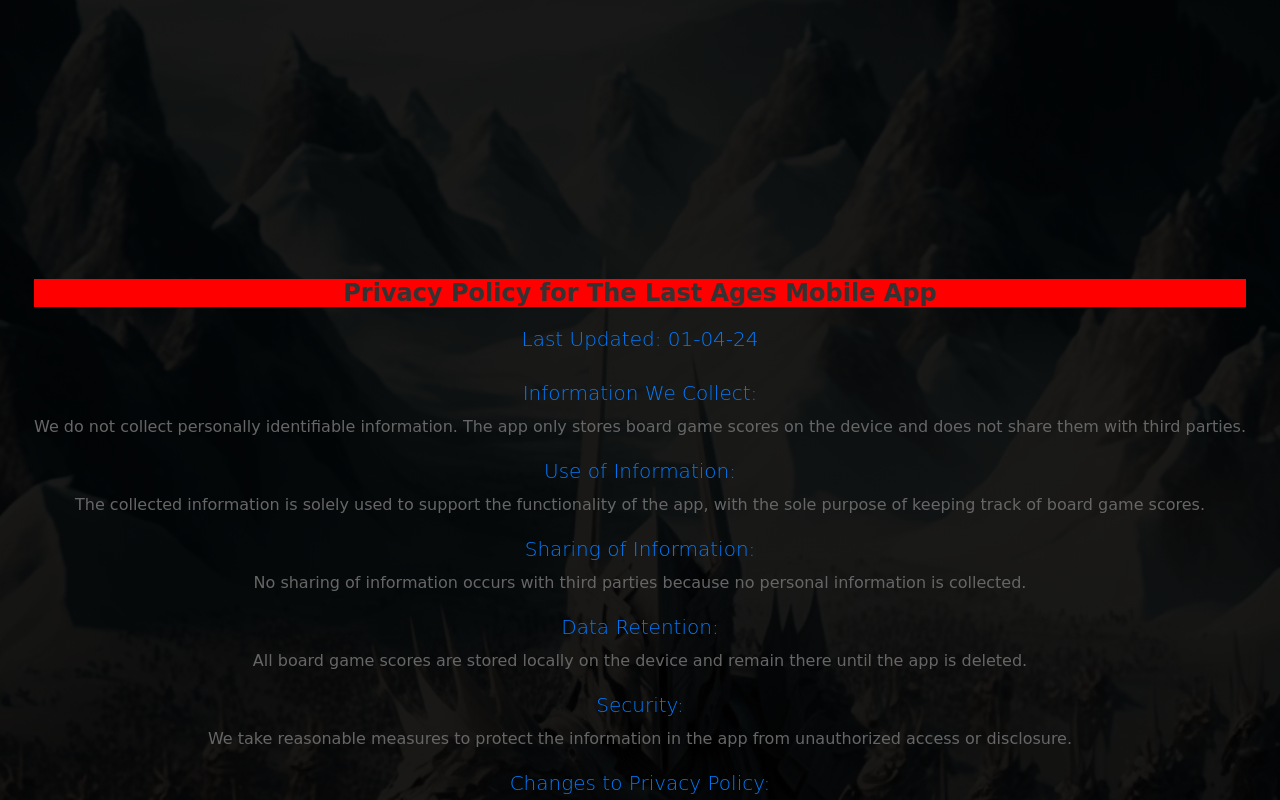
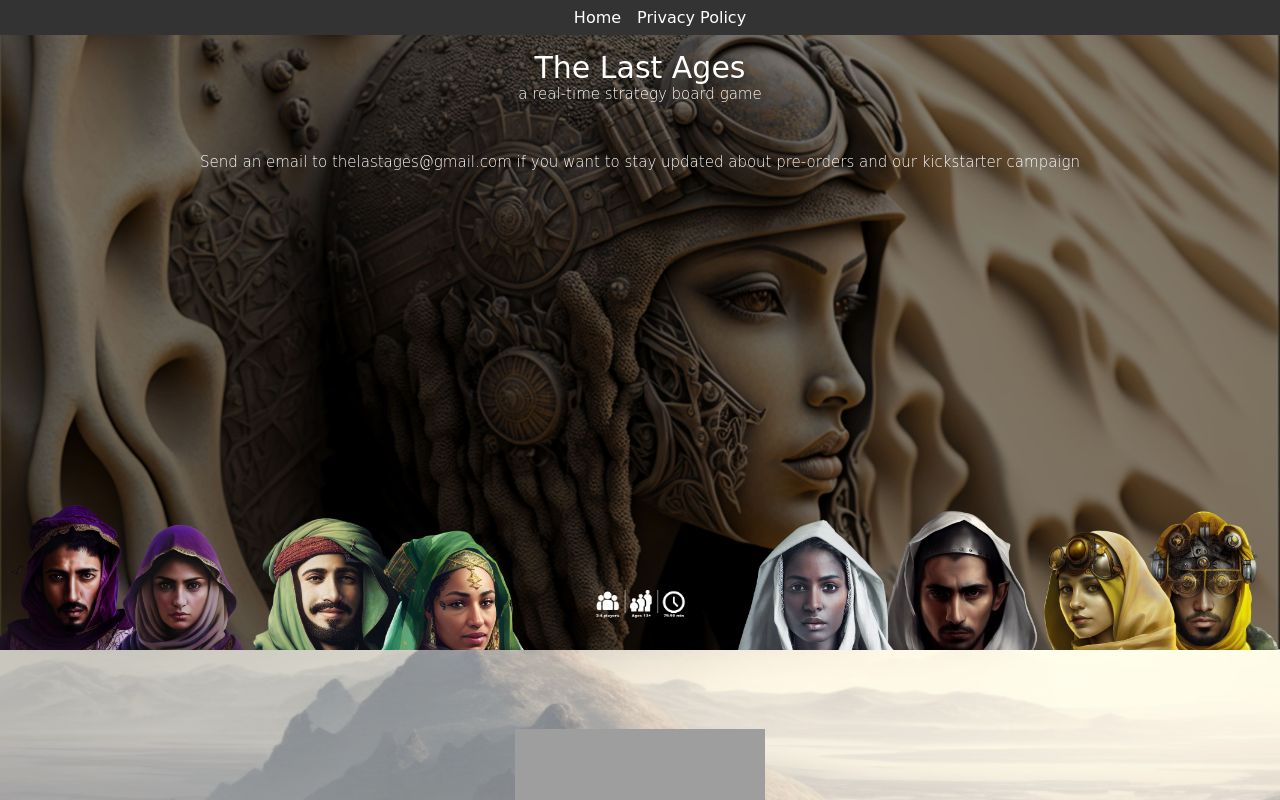
Before and after one commit to CamielVilla/thelastagesfrontend, a React (Create React App) app: page / in a window 1280 px wide. Shown: the top 800 px of the page. Built offline with nearby package versions, Linux system fonts and the light colour scheme; grey boxes are pictures that could not be loaded.

Commit message:
add-routing

```diff
--- a/package.json
+++ b/package.json
@@ -10,7 +10,7 @@
     "react": "^18.2.0",
     "react-dom": "^18.2.0",
     "react-hook-form": "^7.44.3",
-    "react-router-dom": "^6.22.3",
+    "react-router-dom": "^6.27.0",
     "react-scripts": "5.0.1",
     "web-vitals": "^3.3.2"
   },
--- a/src/App.js
+++ b/src/App.js
@@ -1,23 +1,24 @@
 import './App.css';
 import React from "react";
 import './App.css';
-import {createBrowserRouter, createRoutesFromElements, Route, RouterProvider} from 'react-router-dom';
+import {BrowserRouter, Route, Router, Routes} from 'react-router-dom';
 import MainSite from "./Pages/MainSite";
 import Privacy from "./Pages/Privacy";
+import Navbar from "./Components/header/Navbar";
 
-const router = createBrowserRouter(
-    createRoutesFromElements(
-        <Route>
-            <Route index element={<MainSite />}/>
-            <Route path="privacy" element={<Privacy />}/>
-        </Route>
-    )
-)
 
 function App() {
     return (
-        <RouterProvider router={router} />
-    )
+        <BrowserRouter >
+            <Navbar />
+            <main>
+                <Routes>
+                    <Route path="/" element={<MainSite />} />
+                    <Route path="/privacy" element={<Privacy />} />
+                </Routes>
+            </main>
+        </BrowserRouter>
+    );
+}
 
-}
 export default App;
--- /dev/null
+++ b/src/Components/header/Navbar.css
@@ -0,0 +1,40 @@
+
+.navbar {
+    display: flex;
+    align-items: center;
+    justify-content: center;
+    padding: 0.5rem 1rem;
+    background-color: #333;
+    color: white;
+    position: fixed;
+    width: 100%;
+    top: 0;
+    z-index: 1000;
+}
+
+/* Navigatielinks styling */
+.navbar-links {
+    list-style: none;
+    display: flex;
+    gap: 1rem;
+}
+
+.navbar-links li {
+    display: inline;
+}
+
+.navbar-links a {
+    color: white;
+    text-decoration: none;
+    font-size: 1rem;
+    transition: color 0.3s;
+}
+
+.navbar-links a:hover {
+    color: #f0a500;
+}
+
+
+.navbar-button:hover {
+    background-color: #d48806;
+}
--- /dev/null
+++ b/src/Components/header/Navbar.js
@@ -0,0 +1,16 @@
+import React from 'react';
+import './Navbar.css';
+import {Link} from "react-router-dom";
+
+function Navbar() {
+    return (
+        <nav className="navbar">
+            <ul className="navbar-links">
+                <li><Link to="/">Home</Link></li>
+                <li><Link to="/privacy">Privacy Policy</Link></li>
+            </ul>
+        </nav>
+    );
+}
+
+export default Navbar;
--- a/src/Pages/MainSite.js
+++ b/src/Pages/MainSite.js
@@ -19,6 +19,7 @@
 import jasper from "../Assets/jasper-nieuw.png";
 import yuri from "../Assets/yuri-nieuw.png";
 import {Link} from "react-router-dom";
+import Navbar from "../Components/header/Navbar";
 
 function MainSite(){
     const {register, handleSubmit, formState: {errors}} = useForm();
@@ -57,37 +58,7 @@
                     <div className="spinner"></div>
                 </div> :
                 <section>
-                    <Page
-                        backgroundTitle="background-privacy"
-                        outer="outer-privacy"
-                        inner="inner-privacy"
-                    >
-                        <h2>Privacy Policy for The Last Ages Mobile App</h2>
-                        <h3>Last Updated: 01-04-24</h3>
-
-                        <h3>Information We Collect:</h3>
-                        <p>We do not collect personally identifiable information. The app only stores board game scores on the
-                            device and does not share them with third parties.</p>
-                        <h3>Use of Information:</h3>
-                        <p>The collected information is solely used to support the functionality of the app, with the sole purpose
-                            of keeping track of board game scores.</p>
-
-                        <h3>Sharing of Information:</h3>
-                        <p>No sharing of information occurs with third parties because no personal information is collected.</p>
-
-                        <h3>Data Retention:</h3>
-                        <p>All board game scores are stored locally on the device and remain there until the app is deleted.</p>
-
-                        <h3>Security:</h3>
-                        <p>We take reasonable measures to protect the information in the app from unauthorized access or
-                            disclosure.</p>
-
-                        <h3>Changes to Privacy Policy:</h3>
-                        <p>This privacy policy may be updated from time to time. Any changes will be published on this page.</p>
-
-                        <h3>Contact:</h3>
-                        <p>If you have any questions about this privacy policy, please contact us via thelastagesgame@gmail.com</p>
-                    </Page>
+                    <Navbar />
                     <div className="homepage">
                         <div className="header-container">
                             <header className='header'>
--- a/src/Pages/Privacy.js
+++ b/src/Pages/Privacy.js
@@ -1,6 +1,5 @@
 import React from "react";
 import Page from "./Page/Page";
-import actionBoard from "../Assets/playboard.png";
 
 function Privacy(){
     return(
@@ -9,8 +8,8 @@
             outer="outer-privacy"
             inner="inner-privacy"
         >
-            <h2>Privacy Policy for The Last Ages</h2>
-            <h3>Last Updated: 01-04-24</h3>
+            <h2>Privacy Policy for The Last Ages Mobile App</h2>
+            <h3>Last Updated: 10-26-24</h3>
 
             <h3>Information We Collect:</h3>
             <p>We do not collect personally identifiable information. The app only stores board game scores on the
```
Also changed, not shown: src/Components/header/header.css (deleted), src/Components/header/header.js (deleted), 1 other file (tests, documents, lock files or other folders).
